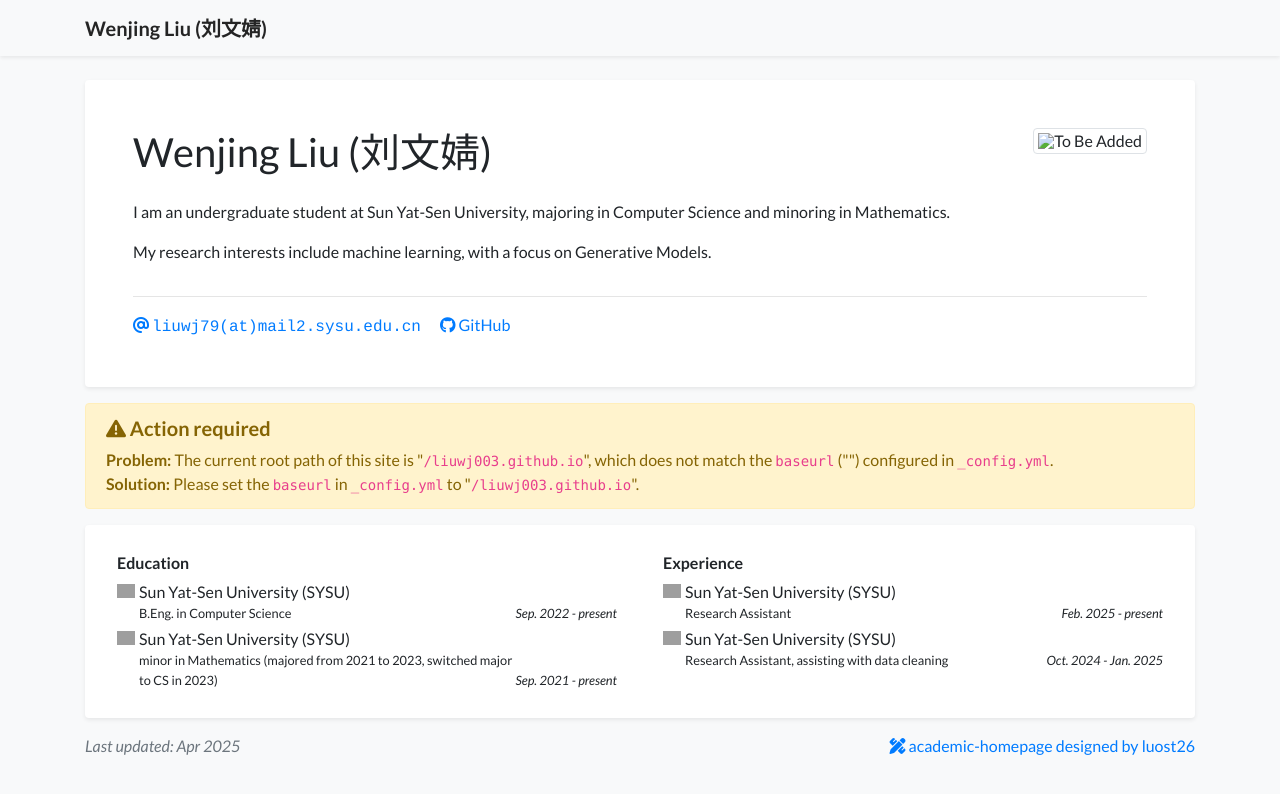
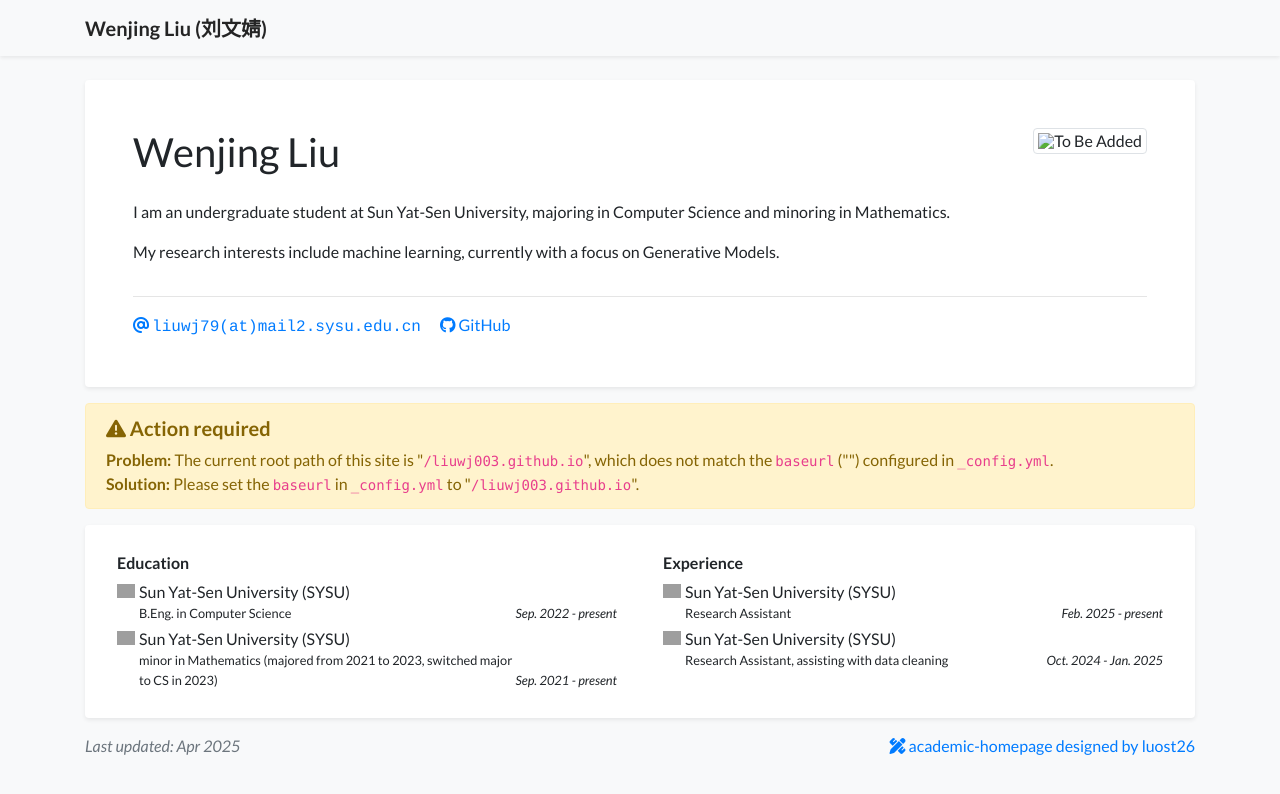
Before and after one commit to liuwj003/liuwj003.github.io, a Jekyll site: the page built from index.html, in a window 1280 px wide. Shown: the top 794 px of the page. Built offline with Jekyll 4.4.1, drawn with Linux system fonts in a browser that asks for light colours; nearby versions of some CDN libraries; a style sheet for code colours, icons or effects is not loaded; grey boxes are pictures that could not be loaded.

Commit message:
modify profile

```diff
--- a/_data/profile.yml
+++ b/_data/profile.yml
@@ -1,4 +1,4 @@
-primary_name: "Wenjing Liu (刘文婧)"
+primary_name: "Wenjing Liu"
 secondary_name: ""
 navbar_name: "Wenjing Liu (刘文婧)"
 
@@ -25,7 +25,7 @@ short_bio: >-
     I am an undergraduate student at Sun Yat-Sen University, majoring in Computer Science and minoring in Mathematics.
   </p>
   <p>
-    My research interests include machine learning, with a focus on Generative Models.
+    My research interests include machine learning, currently with a focus on Generative Models.
   </p>
 
 # portrait_url: /assets/images/photos/portrait.png
```
